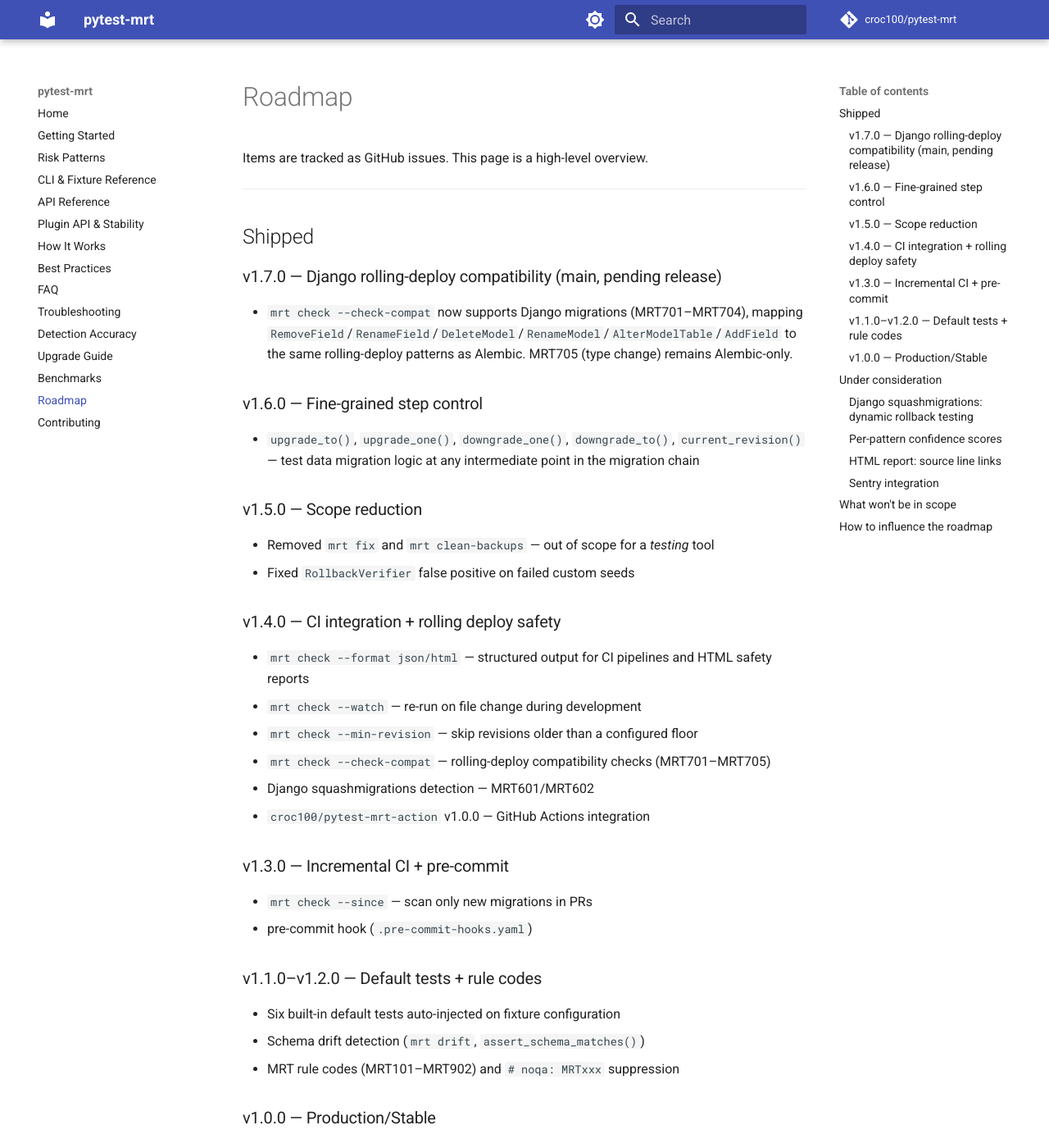
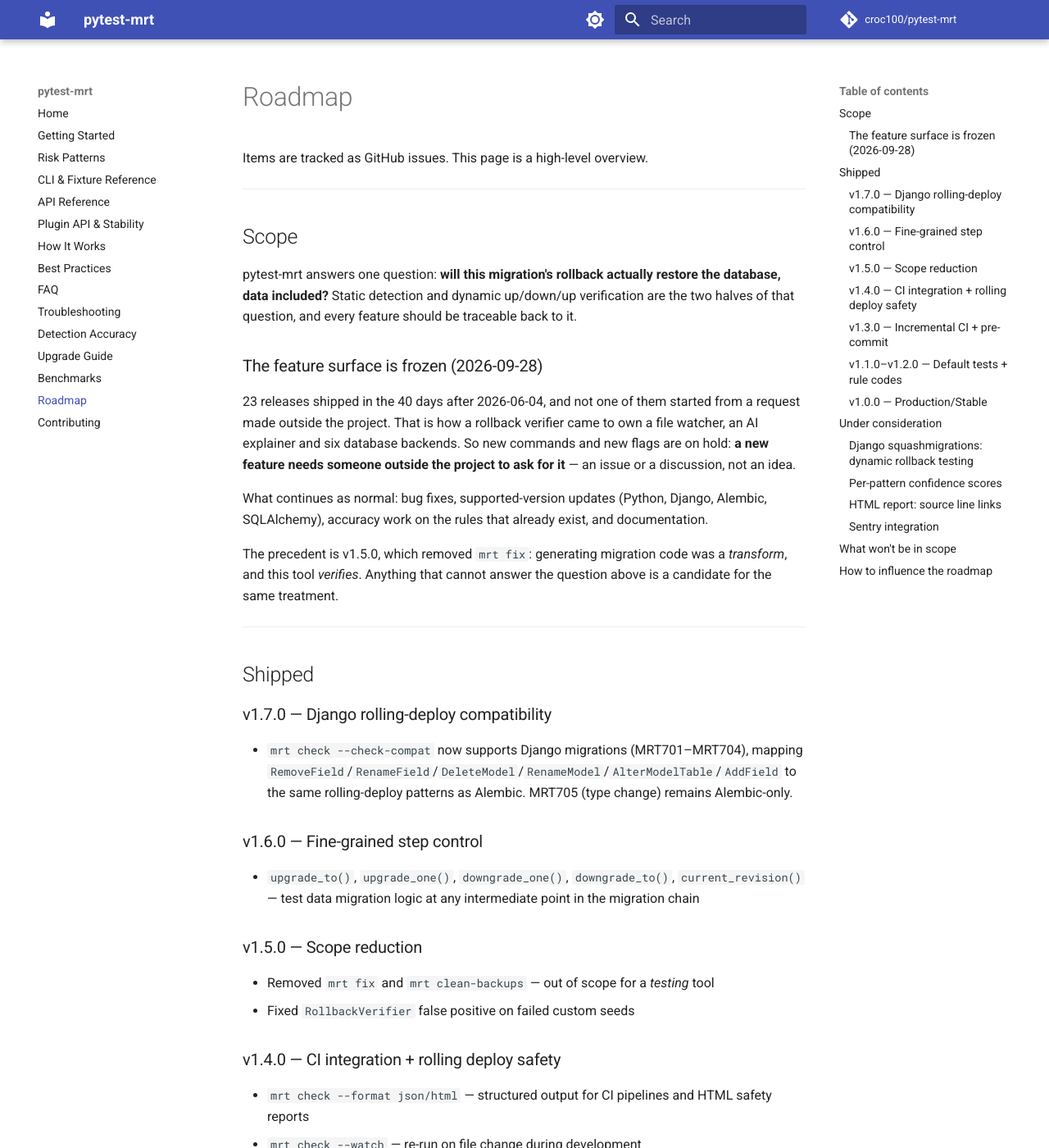
Before and after one commit to croc100/pytest-mrt, an MkDocs documentation site: the page built from docs/roadmap.md, in a window 1280 px wide and 1400 px high. Shown: the whole window at 82% size. Built offline with MkDocs 1.6.1 and Material for MkDocs 9.7.7, drawn with Linux system fonts in a browser that asks for light colours; comment, search, counter and statistics services are not loaded.

Commit message:
ci+docs: freeze the feature surface, move Oracle/SQL Server CI to a schedule (#104)
Acts on three findings from the 2026-09-28 scope audit.

1. ROADMAP.md and docs/roadmap.md state the scope rule: a new command or flag
   needs someone outside the project to ask for it. 23 releases shipped in the
   40 days after 2026-06-04 and none started from an external request.
2. Oracle and SQL Server move to .github/workflows/db-matrix.yml — weekly
   against main, on a PR touching their own tests or the shared runner/seeder,
   and on demand. They were 141s of 612s per PR (23%) with no evidence of a
   user on either backend. Support is unchanged; only the cadence is.
3. ruff check and ruff format now cover tests/ as well as pytest_mrt/, and the
   lint job runs when only tests change. Five test files were reformatted.

```diff
--- a/docs/roadmap.md
+++ b/docs/roadmap.md
@@ -4,9 +4,30 @@
 
 ---
 
+## Scope
+
+pytest-mrt answers one question: **will this migration's rollback actually restore the database, data
+included?** Static detection and dynamic up/down/up verification are the two halves of that question,
+and every feature should be traceable back to it.
+
+### The feature surface is frozen (2026-09-28)
+
+23 releases shipped in the 40 days after 2026-06-04, and not one of them started from a request made
+outside the project. That is how a rollback verifier came to own a file watcher, an AI explainer and six
+database backends. So new commands and new flags are on hold: **a new feature needs someone outside the
+project to ask for it** — an issue or a discussion, not an idea.
+
+What continues as normal: bug fixes, supported-version updates (Python, Django, Alembic, SQLAlchemy),
+accuracy work on the rules that already exist, and documentation.
+
+The precedent is v1.5.0, which removed `mrt fix`: generating migration code was a *transform*, and this
+tool *verifies*. Anything that cannot answer the question above is a candidate for the same treatment.
+
+---
+
 ## Shipped
 
-### v1.7.0 — Django rolling-deploy compatibility (main, pending release)
+### v1.7.0 — Django rolling-deploy compatibility
 
 - `mrt check --check-compat` now supports Django migrations (MRT701–MRT704), mapping `RemoveField`/`RenameField`/`DeleteModel`/`RenameModel`/`AlterModelTable`/`AddField` to the same rolling-deploy patterns as Alembic. MRT705 (type change) remains Alembic-only.
 
```
Also changed, not shown: ROADMAP.md (+22 -1 lines), 7 other files.
